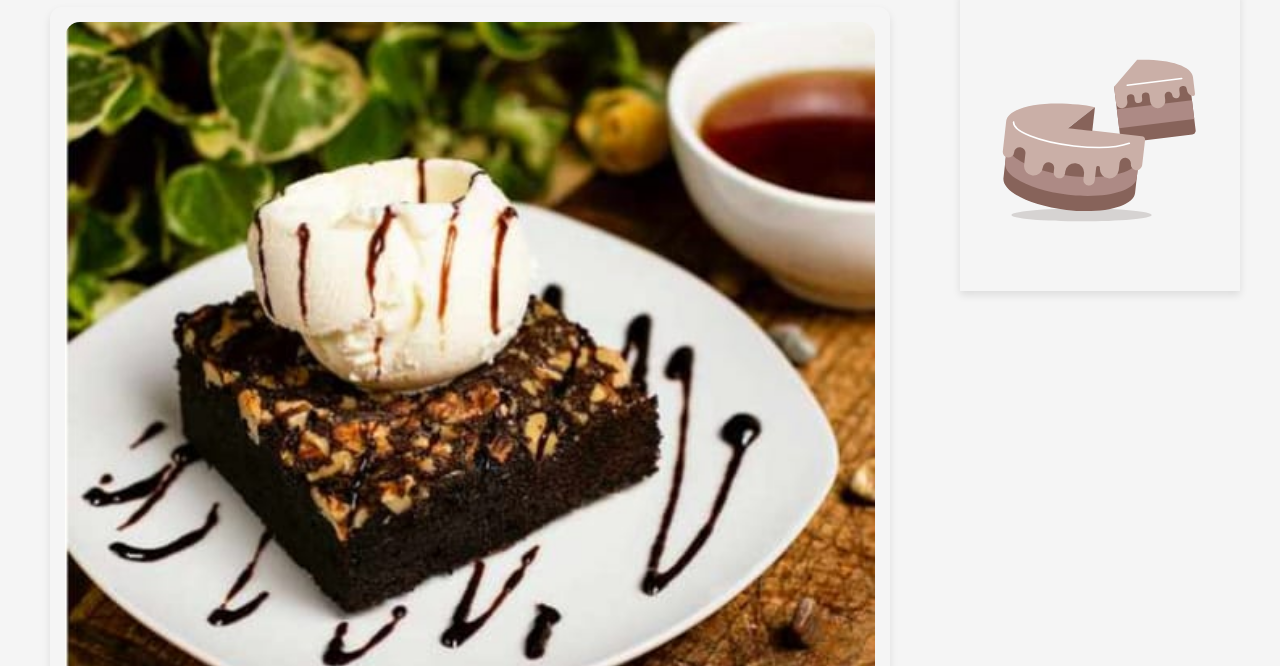
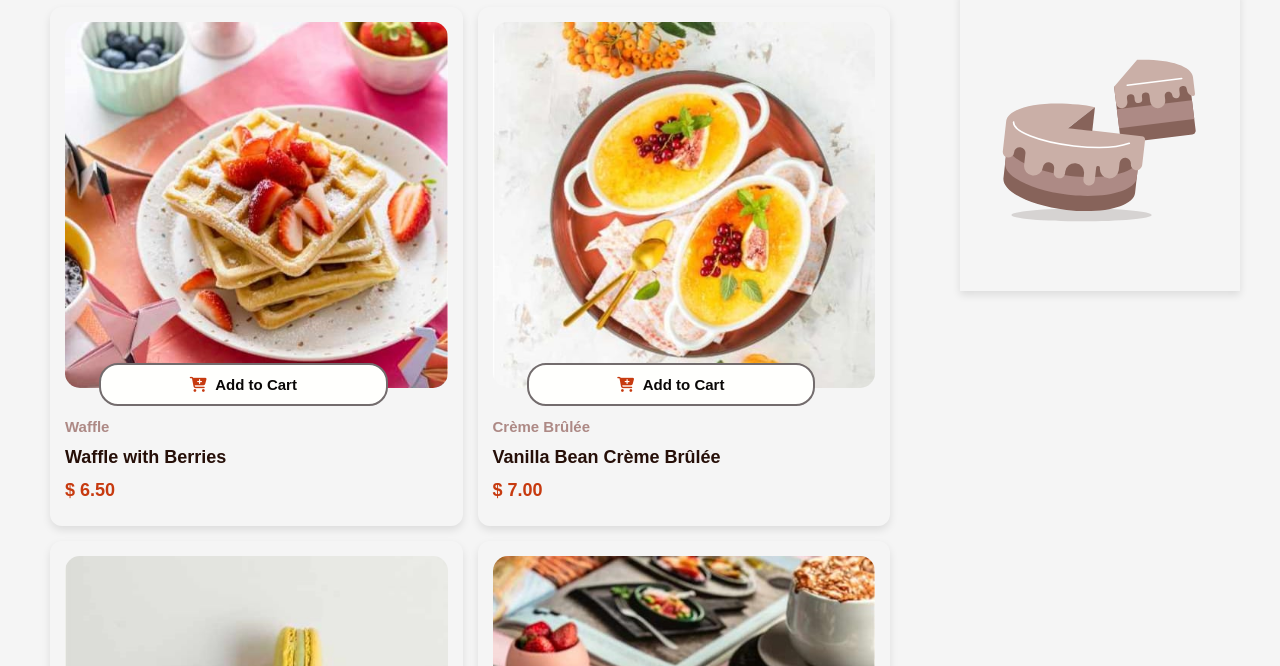
Before and after one commit to BuhleMtshali/product-list-frontendmentor, a plain HTML site: page index.html in a window 1280 px wide. Shown: the part 134-800 px from the top of the page. Drawn offline with Linux system fonts and the light colour scheme; a web font is replaced by a local one.

Commit message:
updated the javascript file with the images

```diff
--- a/app.js
+++ b/app.js
@@ -1,9 +1,31 @@
 //IMPORTING THE DATA
 import  data  from "./assets/data.js";
-console.table(data)
+// console.table(data)
 
-//defining t
-
-
+//defining the variables
+const productContainer = document.getElementById('product-render');
 
 //rendering them out
+const productItems = data.map((product, index) =>
+            `
+                <div class="product" id="${index}">
+                    <img src="${product.image.desktop}" alt="brownie image" id="">
+                    <button class="addBtn">
+                    <i class="fa-solid fa-cart-plus"></i>
+                    Add to Cart
+                    </button>
+                    <small class="catergory">${product.category}</small>
+                    <p class="product-name">${product.name}</p>
+                    <p class="price">$ ${product.price.toFixed(2)}</p>
+                </div>
+                        `
+).join("")
+
+//check if product exists
+if (productContainer) {
+    productContainer.innerHTML = productItems;
+} else {
+    console.error("Element with ID 'product-render' not found");
+}
+
+//ADDING EVENT LISTNER
--- a/index.html
+++ b/index.html
@@ -15,9 +15,9 @@
     <div class="product-container">
         <h1>Desserts</h1>
     <!-- //////////////// -->
-    <div class="product-render">
-        <div class="product">
-            <img src="assets/images/image-brownie-desktop.jpg" alt="brownie image">
+    <div class="product-render" id="product-render">
+        <!-- <div class="product">
+            <img src="assets/images/image-brownie-desktop.jpg" alt="brownie image" id="">
             <button class="addBtn">
             <i class="fa-solid fa-cart-plus"></i>
             Add to Cart
@@ -25,7 +25,7 @@
             <small class="catergory">Brownie</small>
             <p class="product-name">Salted Caramel Brownie</p>
             <p class="price">$5.50</p>
-        </div>
+        </div> -->
     <!-- ↑↑↑END OF PRODUCT -->
     </div>
 <!-- ↑ END OF PRODUCT RENDER -->
```
Also changed, not shown: assets/images/image-baklava-desktop.jpg (added), assets/images/image-waffle-desktop.jpg (added).
